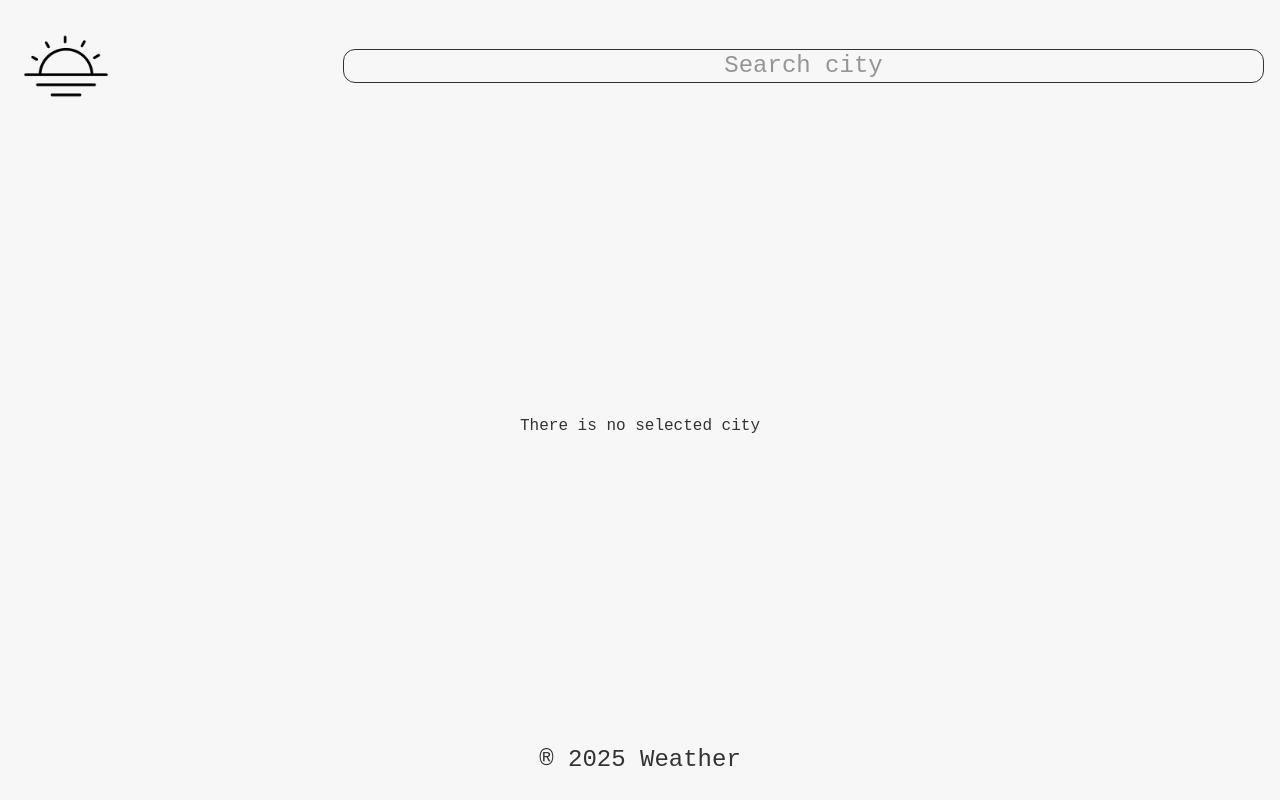
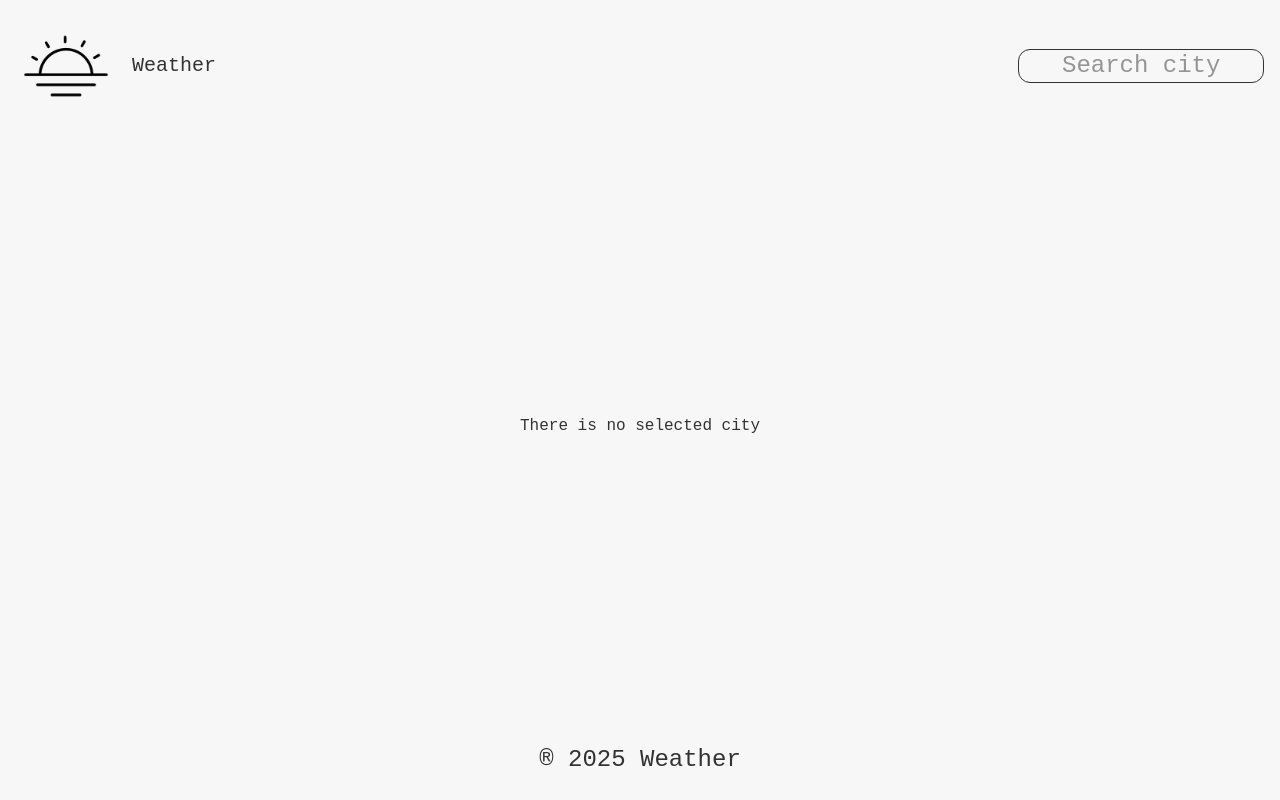
Before and after one commit to AndriyDykan/weather-app, a React (Vite) app: page / in a window 1280 px wide. Built offline with nearby package versions, Linux system fonts and the light colour scheme.

Commit message:
finished basic responsivnes with basic css

```diff
--- a/src/App.jsx
+++ b/src/App.jsx
@@ -5,7 +5,7 @@ import { CityProvider } from "./context/CityContext";
 function App() {
   return (
     <CityProvider>
-      <main className="w-full min-h-screen p-4 flex-col flex flex-col">
+      <main className="w-full min-h-screen p-4 flex-col flex flex-col ">
         <Header />
         <Display />
         <Footer />
--- a/src/Components/DisplayCard.jsx
+++ b/src/Components/DisplayCard.jsx
@@ -15,7 +15,7 @@ function DisplayCard() {
           There is no selected city
         </span>
       ) : (
-        <section className=" grid grid-cols-1 gap-10 flex-1 w-full">
+        <section className=" grid grid-cols-1 xl:grid-cols-2 gap-10 flex-1 w-full items-center">
           <PresentWeather />
           <Forcast/>
 
--- a/src/Components/ForcastList.jsx
+++ b/src/Components/ForcastList.jsx
@@ -3,10 +3,10 @@ function ForcastList({ day=0, icon_id=null, temp=0, feels_like=0 }) {
   const icon_src = useWeatherIcon(icon_id);
   return (
     <>
-      <li className="grid grid-cols-3 justify-center items-center text-xl sm:text-3xl">
+      <li className="grid grid-cols-3 justify-center items-center text-xl sm:text-3xl xl:text-xl">
         <time>{day}</time>
         <div className="">
-          <img className="w-20 sm:w-30" src={icon_src} alt="" />
+          <img className="w-20 sm:w-30 xl:w-15" src={icon_src} alt="" />
         </div>
         <div className="flex justify-between items-center gap-2">
           <span>{Math.round(temp)}°</span>
--- a/src/Components/Header.jsx
+++ b/src/Components/Header.jsx
@@ -4,9 +4,9 @@ import Searchbar from "./Searchbar";
 function Header() {
   return (
     <nav className="flex justify-between gap-5  ">
-      <div className="flex-1 items-center justify-center">
+      <div className="flex flex-1 xl:flex-4 items-center justify-start gap-4">
         <img className="w-15 sm:w-25 " src={icon} alt="cloud icon" />
-        <h1 className="hidden">Weather</h1>
+        <h1 className="hidden xl:inline xl:text-xl">Weather</h1>
       </div>
       <Searchbar />
     </nav>
--- a/src/Components/PresentWeather.jsx
+++ b/src/Components/PresentWeather.jsx
@@ -17,7 +17,7 @@ function PresentWeather() {
   return (
     <>
       {weather !== null && forcast !== null && (
-        <div className="flex flex-col w-full gap-5 ">
+        <div className="flex flex-col w-full gap-5">
           <section className="flex justify-between w-full">
             <div className="flex justify-center items-left flex-col">
               <h2 className="text-xl sm:text-4xl">{Math.round(weather.temp)}°</h2>
@@ -27,7 +27,7 @@ function PresentWeather() {
               </time>
             </div>
             <div className="flex justify-center items-center">
-              <img className="w-30 sm:w-50" src={icon_src} alt="Weather icon" />
+              <img className="w-30 sm:w-50 xl:w-60" src={icon_src} alt="Weather icon" />
             </div>
           </section>
 
--- a/src/Components/Searchbar.jsx
+++ b/src/Components/Searchbar.jsx
@@ -1,18 +1,16 @@
-
 import { useState, useContext } from "react";
-import {useCityFetch} from "../hooks/weatherFetch";
+import { useCityFetch } from "../hooks/weatherFetch";
 import { CityContext } from "../context/CityContext";
 import useDebounce from "../hooks/debounce";
 function Searchbar() {
   const [search, setSearch] = useState("");
   const debounce = useDebounce(search, 1000);
-  const { options, loading, error,clearSeach } = useCityFetch(debounce);
+  const { options, loading, error, clearSeach } = useCityFetch(debounce);
   const { setSelectedCity } = useContext(CityContext);
-
 
   return (
     <>
-      <div className=" relative flex flex-3 justify-center items-center">
+      <div className=" relative flex flex-3 xl:flex-1 justify-center items-center">
         <input
           onChange={(e) => setSearch(e.target.value)}
           value={search}
@@ -28,10 +26,10 @@ function Searchbar() {
           </>
         )}
         {!loading && options.length > 0 && (
-          <ul className="absolute z-[9999] top-full w-full  p-3 border rounded-xl text-xl sm:text-2xl">
+          <ul className="absolute z-[9999] top-full w-full  p-3 border rounded-xl text-xl sm:text-2xl bg-[white]">
             {options.map((element, index) => (
               <li
-                className="p-1 hover:bg-sky-700 "
+                className="p-1 hover:bg-gray-300  rounded-sm"
                 onClick={() => {
                   setSelectedCity(element);
                   clearSeach();
@@ -39,7 +37,9 @@ function Searchbar() {
                 }}
                 key={index}
               >
-                {`${element.name}, ${element.state || ""}, ${element.country}`}
+                {`${element.name}${
+                  element.state ? `, ${element.state}` : ""
+                }, ${element.country}`}
               </li>
             ))}
           </ul>
```
